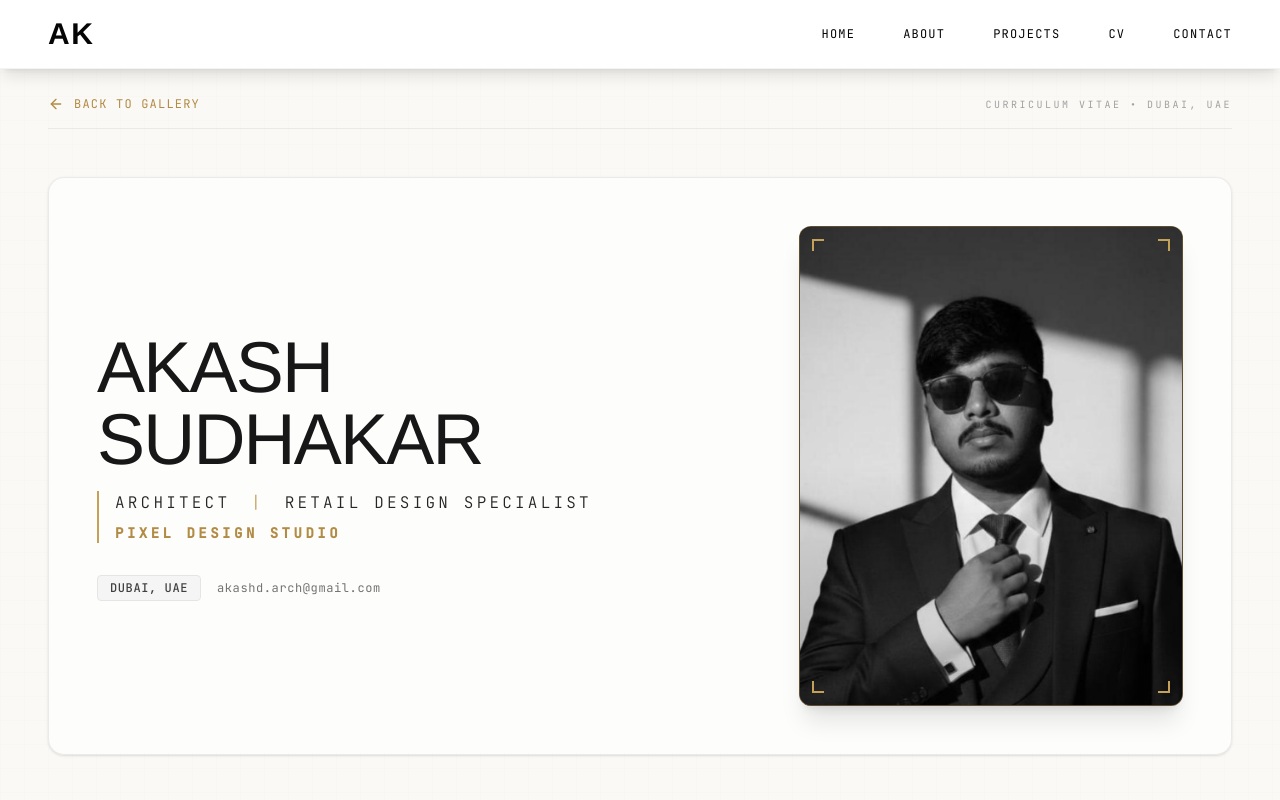
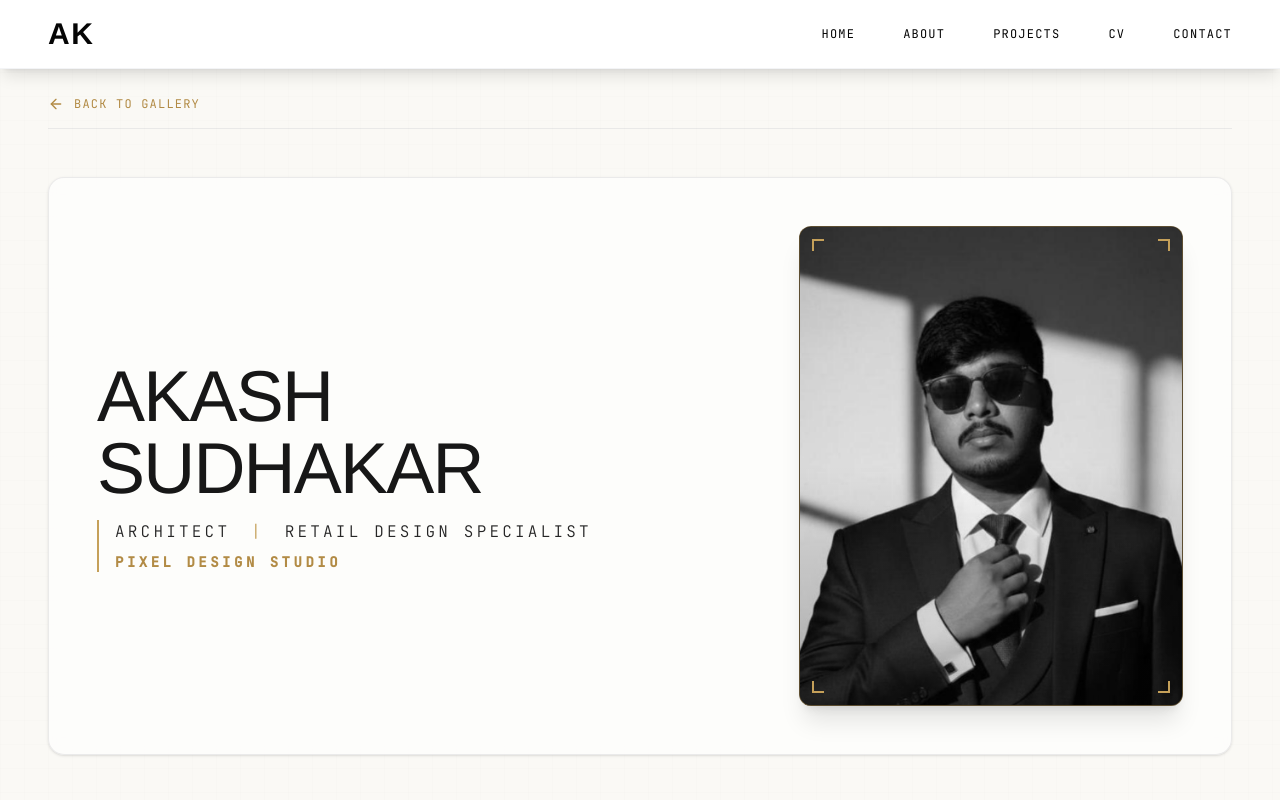
Before and after one commit to infasmk/finasl-akshd, a React (Vite) app: page / in a window 1280 px wide. Both pictures are taken after a click on the button "CV". Shown: the top 800 px of the page. Built offline with nearby package versions, Linux system fonts and the light colour scheme; a web font is replaced by a local one.

Commit message:
cv clearing

```diff
--- a/src/components/CV.tsx
+++ b/src/components/CV.tsx
@@ -112,9 +112,6 @@ export default function CV({ onBackToHome }: { onBackToHome: () => void }) {
             <ArrowLeft className="w-4 h-4 group-hover:-translate-x-1.5 transition-transform duration-300" />
             <span>BACK TO GALLERY</span>
           </button>
-          <span className="font-mono text-[10px] tracking-[0.25em] text-neutral-400 uppercase">
-            CURRICULUM VITAE &bull; DUBAI, UAE
-          </span>
         </div>
       </div>
 
@@ -171,11 +168,6 @@ export default function CV({ onBackToHome }: { onBackToHome: () => void }) {
                     PIXEL DESIGN STUDIO
                   </p>
                 </div>
-              </div>
-
-              <div className="pt-2 flex items-center space-x-4 text-xs font-mono tracking-wider text-neutral-500">
-                <span className="px-3 py-1 bg-neutral-100 rounded border border-neutral-200 text-neutral-700 font-medium">DUBAI, UAE</span>
-                <a href="mailto:akashd.arch@gmail.com" className="hover:text-[#B28B45] transition-colors">akashd.arch@gmail.com</a>
               </div>
             </div>
 
```
